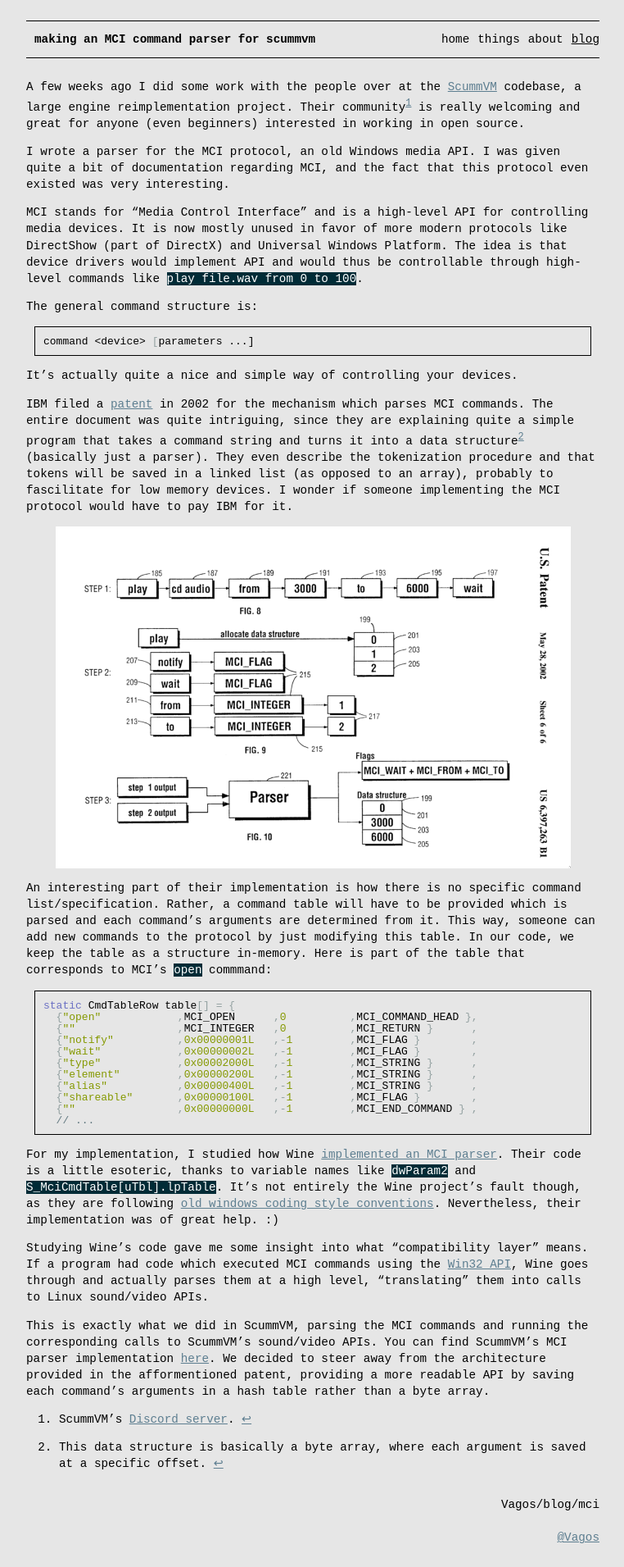
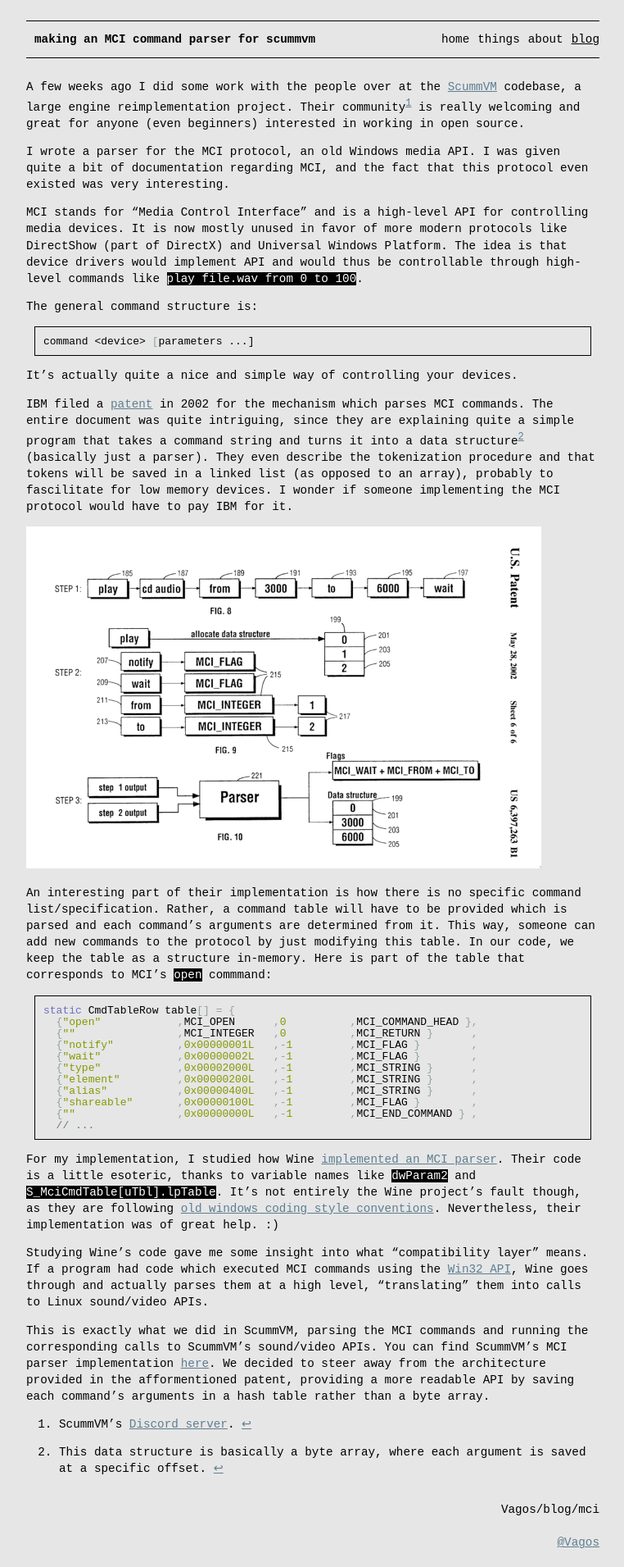
Before and after one commit to vagos/vagos.github.io, a Jekyll site: the page built from _blog/mci.md, in a window 1280 px wide. Shown: the whole page at 82% size, without its empty margins (258-1020 px from the left). Built offline with Jekyll 4.4.1, drawn with Linux system fonts in a browser that asks for light colours.

Commit message:
css: removed img centering, change plaintext highlight

```diff
--- a/assets/css/main.scss
+++ b/assets/css/main.scss
@@ -44,7 +44,7 @@
 footer { margin-bottom: 20px; }
 img.home_header { width: 100%; margin-top: 5%; margin-bottom: 5%; }
 img.detail_header { width: 100%; }
-img { height: auto; max-width: 100%; display: block; margin-left: auto; margin-right: auto; }
+img { height: auto; max-width: 100%; }
 /* LISTS */
 :not(.menu) > ul { list-style: none; padding-left: 1em; }
 ul :not(.menu) > ul { list-style: none; padding-left: 3em; margin-top: 0.5em; margin-bottom: 0.7em; }
--- a/assets/css/syntax-highlighting.css
+++ b/assets/css/syntax-highlighting.css
@@ -87,5 +87,5 @@
 
 .language-plaintext {
     color: white;
-    background-color: #002b36;
+    background-color: black;
 }
```
